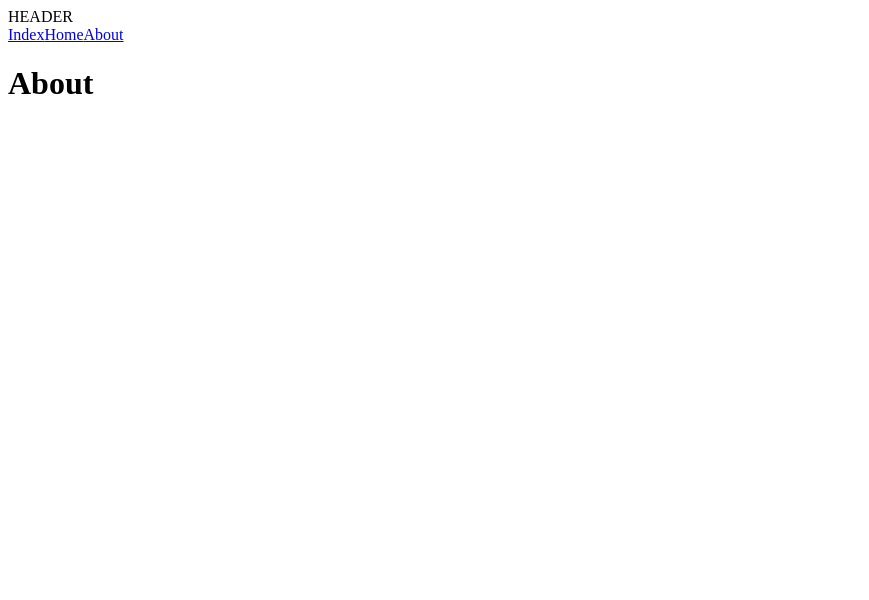
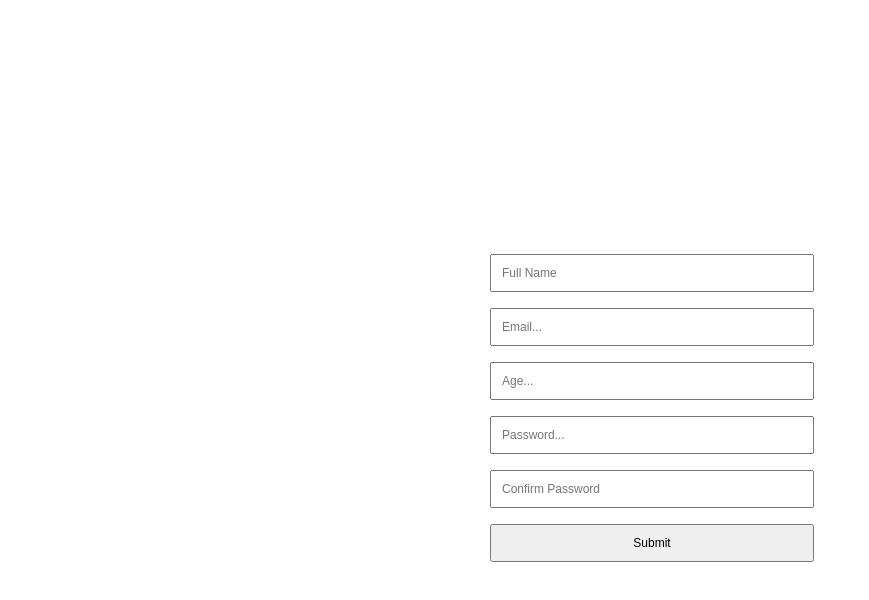
Before and after one commit to JonathanCabalquinto/react-genesis, a React (Create React App) app: page /about in a window 1280 px wide. Shown: the top 600 px of the page, without its empty margins (0-869 px from the left). Built offline with nearby package versions, Linux system fonts and the light colour scheme.

Commit message:
#ref-react "Exercise 5"
#What has been done
- Handling forms in react
- validation
- resolvers
- schema

#Packages
- npm install yup
- npm install @hookform/resolver
-  npm install react-hook-form

```diff
--- a/package.json
+++ b/package.json
@@ -3,6 +3,7 @@
   "version": "0.1.0",
   "private": true,
   "dependencies": {
+    "@hookform/resolvers": "^3.1.1",
     "@tanstack/react-query": "^4.29.25",
     "@testing-library/jest-dom": "^5.16.5",
     "@testing-library/react": "^13.4.0",
@@ -10,9 +11,11 @@
     "axios": "^1.4.0",
     "react": "^18.2.0",
     "react-dom": "^18.2.0",
+    "react-hook-form": "^7.45.2",
     "react-router-dom": "^6.14.2",
     "react-scripts": "5.0.1",
-    "web-vitals": "^2.1.4"
+    "web-vitals": "^2.1.4",
+    "yup": "^1.2.0"
   },
   "scripts": {
     "start": "react-scripts start",
--- /dev/null
+++ b/src/exercises/Exercise5/assets/App.css
@@ -0,0 +1,31 @@
+.container {
+    width: 100%;
+    position: relative;
+    align-items: center;
+    justify-content: center;
+    display: flex;
+    height: 100vh;
+}
+
+form {
+    display: inline-block;
+    position: absolute;
+    width: 300px;
+    margin: 1px auto;
+}
+
+form input {
+    width: 100%;
+    padding: 10px;
+    font-size: 12px;
+}
+
+form input[type="submit"] {
+    width: 108%;
+    padding: 10px;
+    font-size: 12px;
+}
+
+.error {
+    color: red;
+}
--- /dev/null
+++ b/src/exercises/Exercise5/components/Form.js
@@ -0,0 +1,41 @@
+
+import { useForm } from "react-hook-form"
+import { yupResolver } from "@hookform/resolvers/yup"
+import * as yup from "yup"
+
+const Form = () => {
+    const schema = yup.object().shape({
+        full_name: yup.string().required("Full Name a is Required Field"),
+        email: yup.string().required("Email is a Required Field").email("Email must be a valid email"),
+        age: yup.number("Invalid Input").required().positive("Invalid Input").integer().min(18).max(50),
+        password: yup.string().min(4).max(20).required(),
+        confirm_password: yup.string().required().oneOf([yup.ref("password"), null], "Password is Incorrect").required(),
+    })
+
+    const { register, handleSubmit, formState: { errors } } = useForm({
+        resolver: yupResolver(schema)
+    })
+
+
+    const onSubmit = (data) => {
+        console.log(data)
+        console.log("Hello World")
+    }
+    return (
+        <form onSubmit={handleSubmit(onSubmit)}>
+            <input type="text" placeholder="Full Name" {...register("full_name")} />
+            <p className="error">{errors.full_name?.message}</p>
+            <input type="email" placeholder="Email..." {...register("email")} />
+            <p className="error">{errors.email?.message}</p>
+            <input type="number" placeholder="Age..." {...register("age")} />
+            <p className="error">{errors.age?.message}</p>
+            <input type="password" placeholder="Password..." {...register("password")} />
+            <p className="error">{errors.password?.message}</p>
+            <input type="password" placeholder="Confirm Password" {...register("confirm_password")} />
+            <p className="error">{errors.confirm_password?.message}</p>
+            <input type="submit" />
+        </form>
+    )
+}
+
+export default Form
--- /dev/null
+++ b/src/exercises/Exercise5/index.js
@@ -0,0 +1,12 @@
+import Form from "./components/Form"
+import "./assets/App.css"
+
+const App = () => {
+    return (
+        <div className="container">
+            <Form />
+        </div>
+    )
+}
+
+export default App
--- a/src/index.js
+++ b/src/index.js
@@ -1,7 +1,7 @@
 import React from "react";
 import ReactDOM from "react-dom/client";
 import reportWebVitals from './reportWebVitals';
-import Exercise from './exercises/Exercise4/index';
+import Exercise from './exercises/Exercise5/index';
 
 
 const root = ReactDOM.createRoot(document.getElementById('root'));
```
Also changed, not shown: 1 other file (tests, documents, lock files or other folders).
